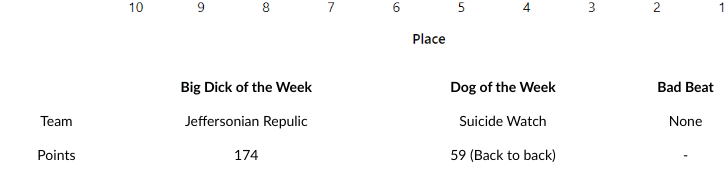
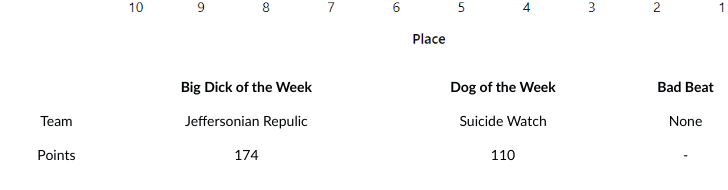
Before and after one commit to MRuffEknow/silverfoxblog, a plain HTML site: page author/michael.html in a window 1280 px wide. Shown: the part 878-1068 px from the top of the page, 260-988 px from the left. Drawn offline with Linux system fonts and the light colour scheme; files whose address does not match are found by name; a web font is replaced by a local one.

Commit message:
Update documentation

```diff
--- a/author/michael.html
+++ b/author/michael.html
@@ -51,7 +51,7 @@
 <tr>
 <td style="text-align: center;">Points</td>
 <td style="text-align: center;">174</td>
-<td style="text-align: center;">59 (Back to back)</td>
+<td style="text-align: center;">110</td>
 <td style="text-align: center;">-</td>
 </tr>
 </tbody>
```
Also changed, not shown: category/reports.html (+1 -1 lines), index.html (+1 -1 lines), week-8-report.html (+1 -1 lines).
